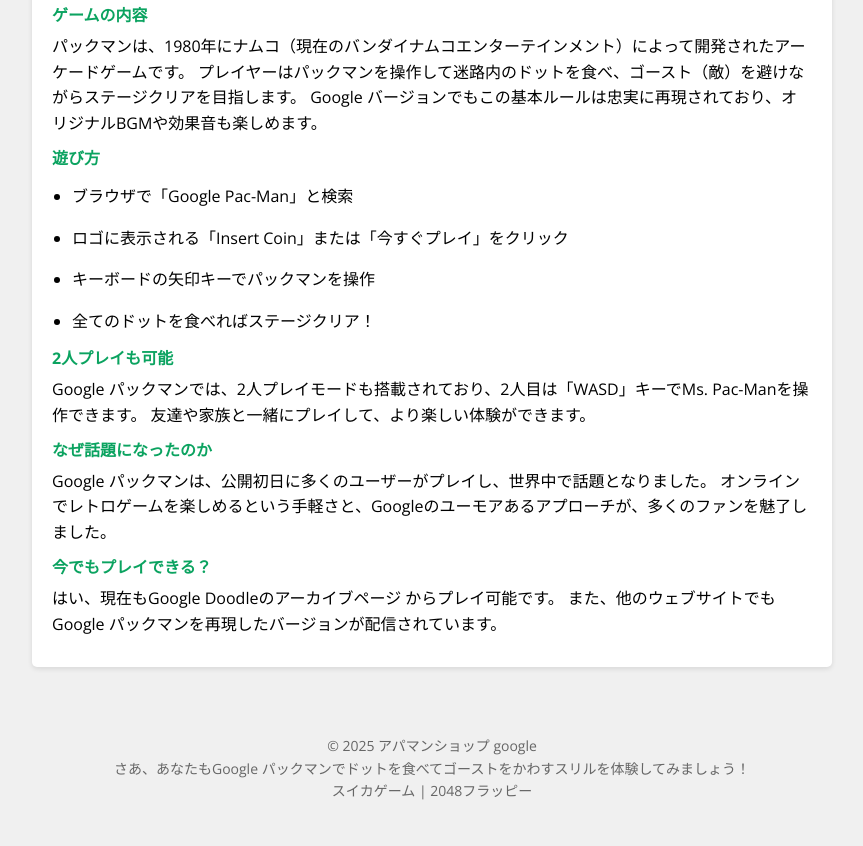
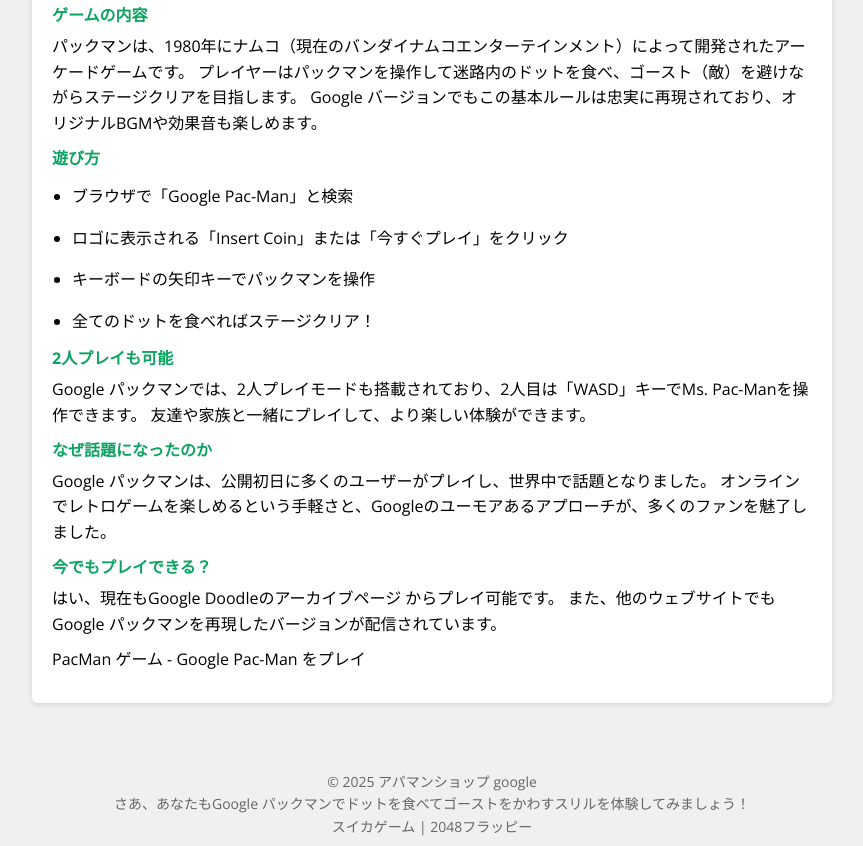
Before and after one commit to kaloodinaz/pacman-google, a plain HTML site: page index.html in a window 1280 px wide. Shown: the part 1946-2792 px from the top of the page, without its empty margins (208-1071 px from the left). Before the commit the page ends 2756 px from the top, so only its background shows below. Drawn offline with nearby package versions, Linux system fonts and the light colour scheme.

Commit message:
Update index.html

```diff
--- a/index.html
+++ b/index.html
@@ -170,7 +170,7 @@ footer a:hover{text-decoration:underline}
         はい、現在もGoogle Doodleのアーカイブページ からプレイ可能です。
         また、他のウェブサイトでもGoogle パックマンを再現したバージョンが配信されています。
       </p>
-
+   <p>PacMan ゲーム - Google Pac-Man をプレイ</p>
 </div>
 </div>
 <script>
```
